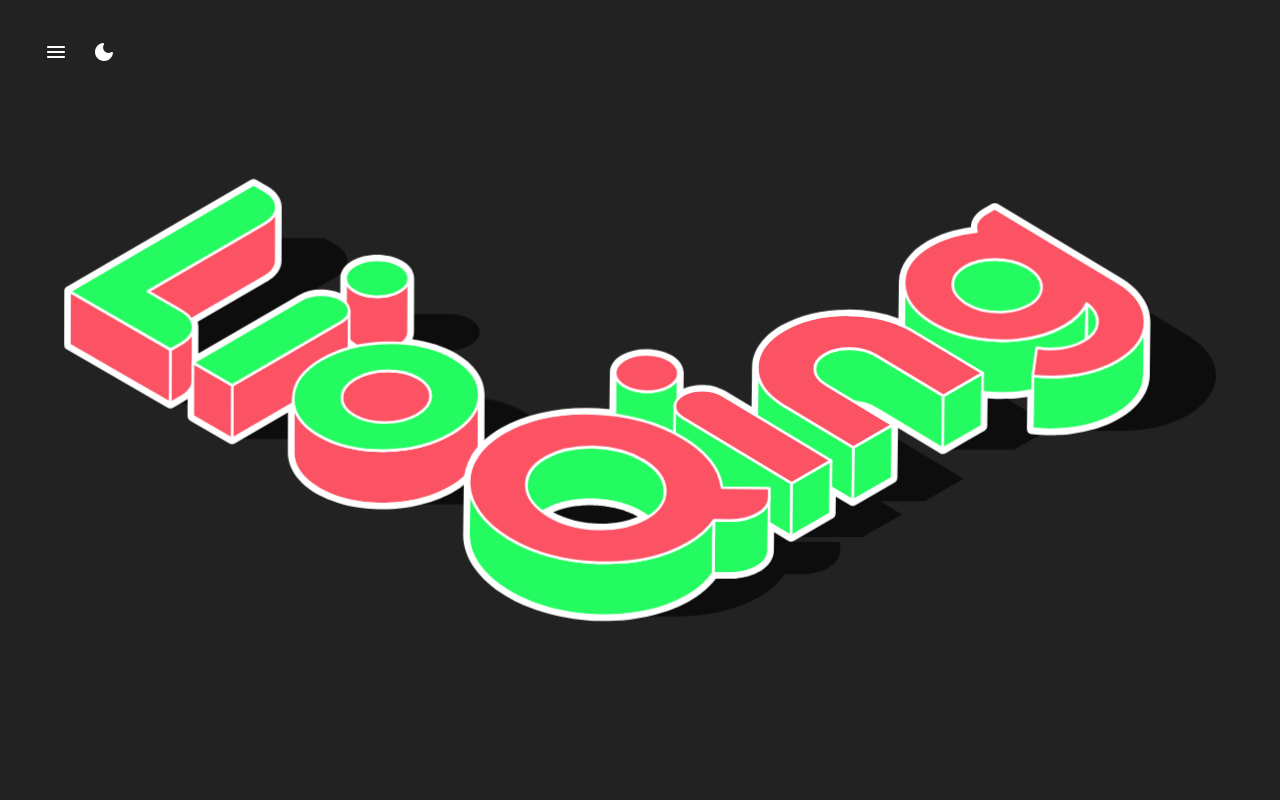
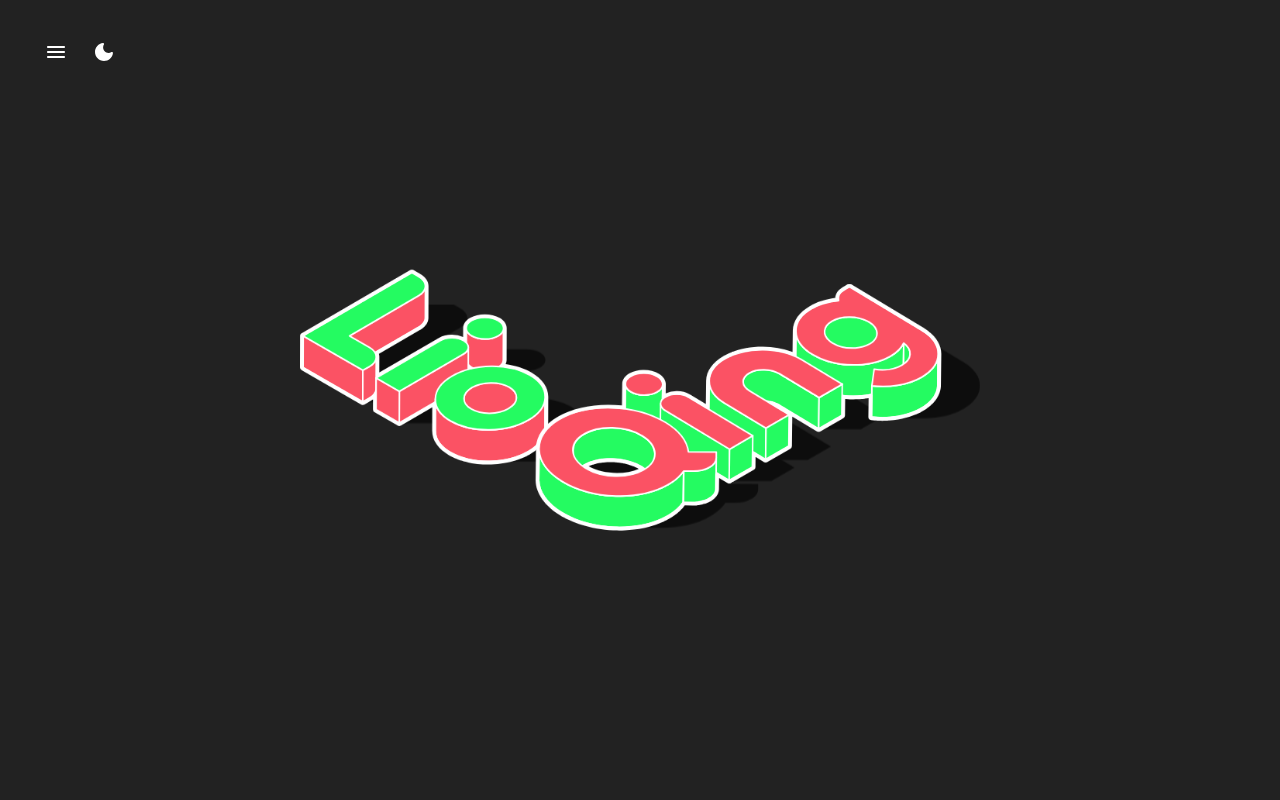
Before and after one commit to LioQing/personal-website-2022, a React (Create React App) app: page / in a window 1280 px wide. Shown: the top 800 px of the page. Built offline with nearby package versions, Linux system fonts and the light colour scheme.

Commit message:
Fix screen size not detected for the main container
Basically same as last commit but this is for the main container because I forgot to fix this one.

```diff
--- a/src/components/MainContainer.tsx
+++ b/src/components/MainContainer.tsx
@@ -6,7 +6,15 @@ interface Props {
 }
 
 const MainContainer = ({ children }: Props) => {
-  const [width, setWidth] = useState<'none' | number>(window.innerWidth);
+  const winWidth = window.innerWidth;
+
+  const [width, setWidth] = useState<'none' | number>(
+    winWidth > 1350
+    ? 900
+    : winWidth > 1000
+    ? winWidth - 504 // 504 is the width of 2 sidebar
+    : 'none'
+  );
 
   useEffect(() => {
     const handleResize = () => {
```
